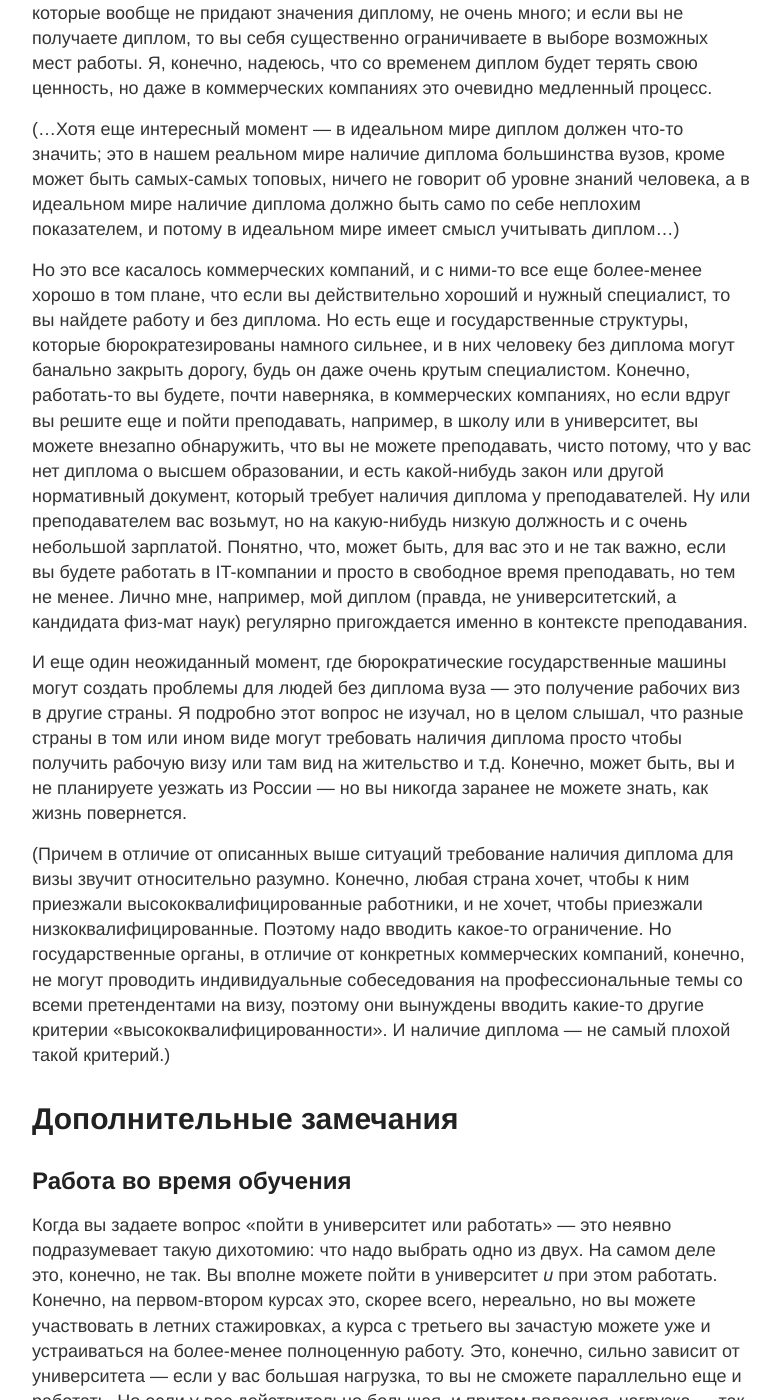
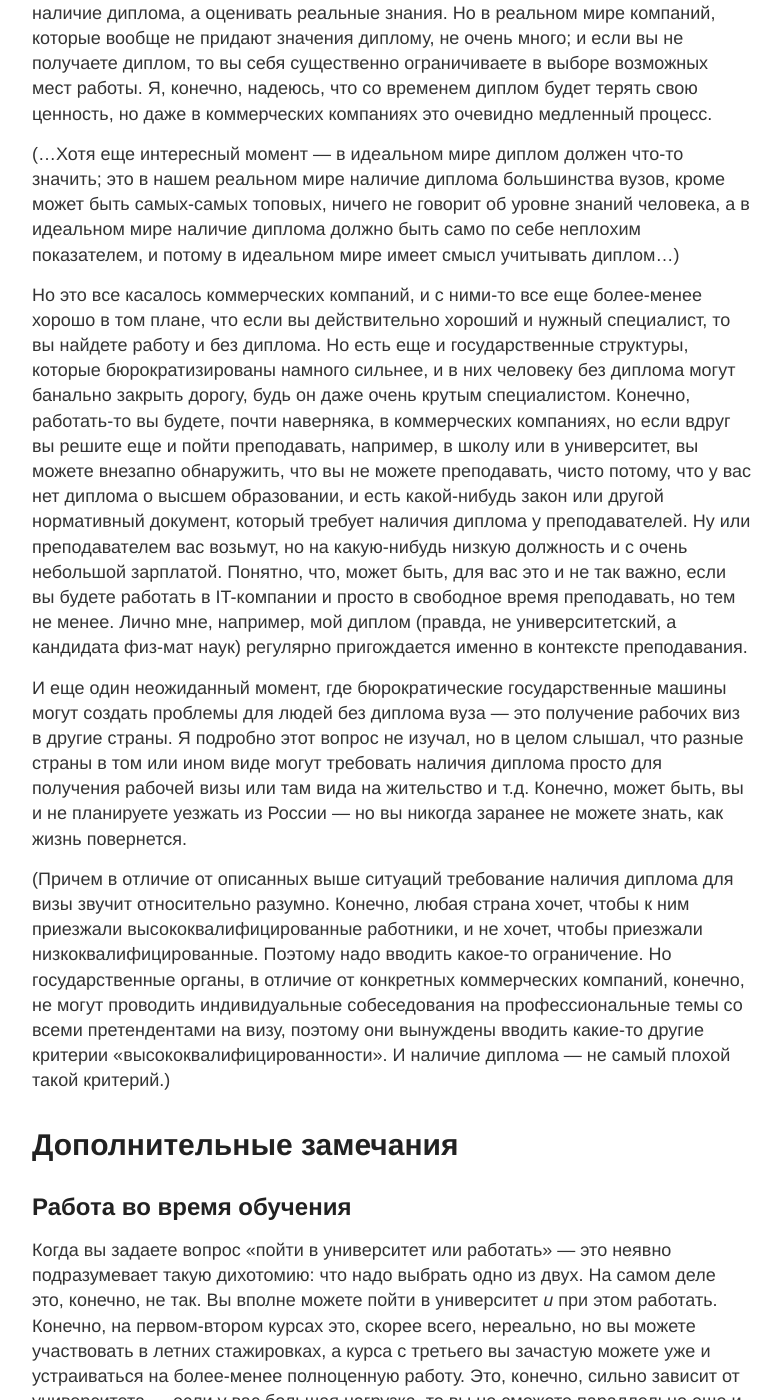
Before and after one commit to petr-kalinin/algoprog-blog, a Jekyll site: the page built from _posts/2020-06-07-universities.md, in a window 1280 px wide and 1400 px high, scrolled down 9677 px. Shown: the whole window, without its empty margins (248-1030 px from the left). Built offline with Jekyll 4.4.1, drawn with Linux system fonts in a browser that asks for light colours; some of the changed text lies outside the part shown.

Commit message:
Small fixes

```diff
--- a/_posts/2020-06-07-universities.md
+++ b/_posts/2020-06-07-universities.md
@@ -317,7 +317,7 @@ _* * *_
 и потому в идеальном мире имеет смысл учитывать диплом...)
 
 Но это все касалось коммерческих компаний, и с ними-то все еще более-менее хорошо в том плане, что если вы действительно хороший и нужный специалист,
-то вы найдете работу и без диплома. Но есть еще и государственные структуры, которые бюрократезированы намного сильнее, и в них человеку без диплома
+то вы найдете работу и без диплома. Но есть еще и государственные структуры, которые бюрократизированы намного сильнее, и в них человеку без диплома
 могут банально закрыть дорогу, будь он даже очень крутым специалистом. Конечно, работать-то вы будете, почти наверняка, в коммерческих компаниях, но если вдруг
 вы решите еще и пойти преподавать, например, в школу или в университет, вы можете внезапно обнаружить, что вы не можете преподавать, чисто потому,
 что у вас нет диплома о высшем образовании, и есть какой-нибудь закон или другой нормативный документ, который требует наличия диплома у преподавателей.
@@ -326,8 +326,8 @@ _* * *_
 а кандидата физ-мат наук) регулярно пригождается именно в контексте преподавания.
 
 И еще один неожиданный момент, где бюрократические государственные машины могут создать проблемы для людей без диплома вуза — это получение рабочих виз
-в другие страны. Я подробно этот вопрос не изучал, но в целом слышал, что разные страны в том или ином виде могут требовать наличия диплома просто чтобы
-получить рабочую визу или там вид на жительство и т.д. Конечно, может быть, вы и не планируете уезжать из России — но вы никогда заранее не можете знать, как жизнь повернется.
+в другие страны. Я подробно этот вопрос не изучал, но в целом слышал, что разные страны в том или ином виде могут требовать наличия диплома просто для получения
+рабочей визы или там вида на жительство и т.д. Конечно, может быть, вы и не планируете уезжать из России — но вы никогда заранее не можете знать, как жизнь повернется.
 
 (Причем в отличие от описанных выше ситуаций требование наличия диплома для визы звучит относительно разумно.
 Конечно, любая страна хочет, чтобы к ним приезжали высококвалифицированные работники, и не хочет, чтобы приезжали низкоквалифицированные.
@@ -423,7 +423,7 @@ _* * *_
 нет никакого смысла.
 
 И еще раз — это все относится к достаточно сильным школьникам-программистам. Не особо сильным школьникам университет может быть полезен как минимум тем,
-что сразу после школы идти работать они не смогут, равно как и заниматься самостоятельно. И если речь идет не про программирование
+что сразу после школы идти работать они не смогут, равно как и заниматься самостоятельно. А если речь идет не про программирование
 (а, например, про физику), то осмысленность обучения в университете тоже возрастает.
 Потому что это на программистских направлениях вам могут читать ненужные предметы, а нужные читать плохо (и это связано с тем, что программирование — относительно новая,
 и очень быстро развивающаяся область); преподавание же физики намного более устоявшееся и кажется может быть организовано лучше. Правда, после физических факультетов
```
Also changed, not shown: other parts of _posts/2020-06-07-universities.md (+2 -2 lines).
